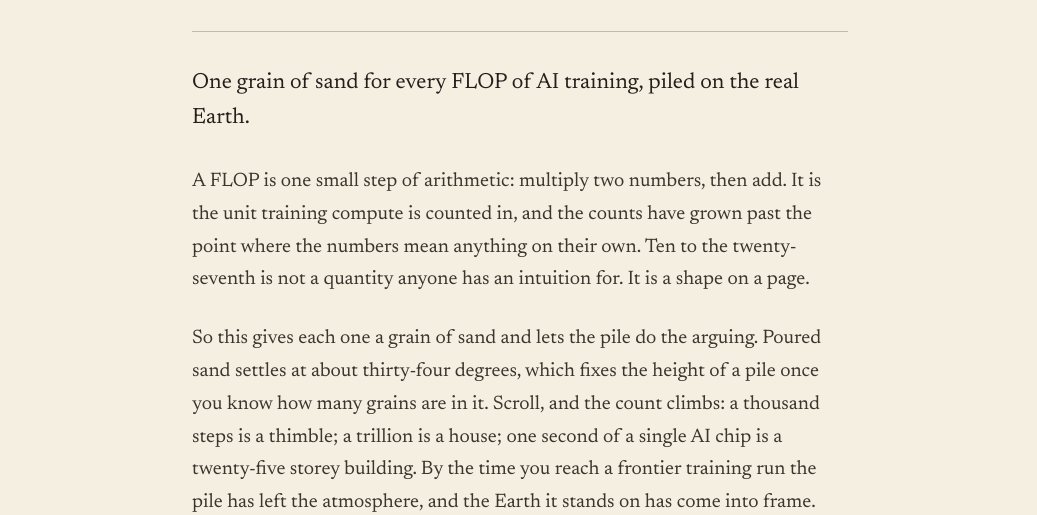
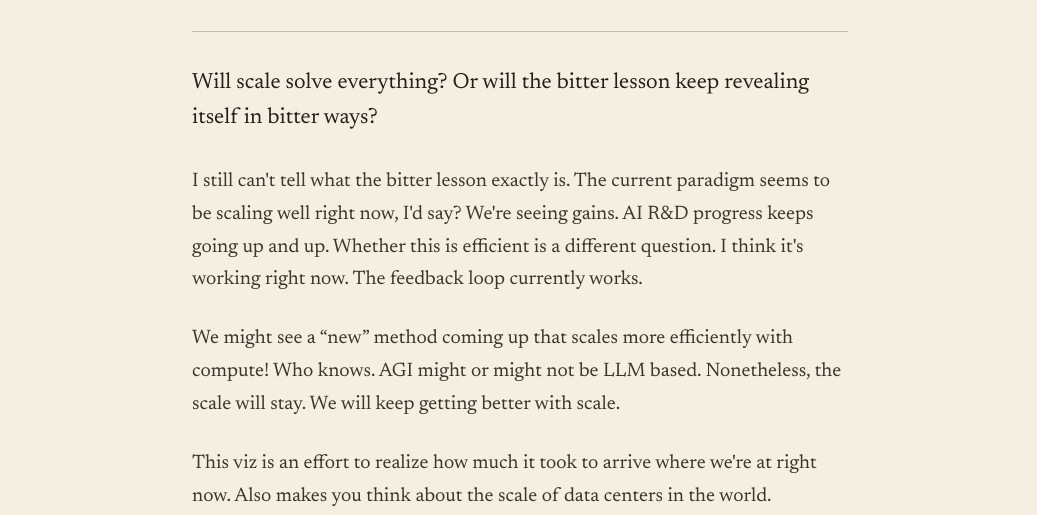
Before and after one commit to mihirs-0/mihirs-0.github.io, a plain HTML site: page instruments/lantern-road.html in a window 1280 px wide. Shown: the part 285-800 px from the top of the page, without its empty margins (120-1157 px from the left). Drawn offline with Linux system fonts and the light colour scheme.

Commit message:
Lantern Road: replace intro with Mihir's own words
Co-Authored-By: Claude Opus 5.5 <noreply@anthropic.com>

```diff
--- a/instruments/lantern-road.html
+++ b/instruments/lantern-road.html
@@ -126,13 +126,13 @@
 
       <div class="body">
 
-        <p class="opening">One grain of sand for every FLOP of AI training, piled on the real Earth.</p>
+        <p class="opening">Will scale solve everything? Or will the bitter lesson keep revealing itself in bitter ways?</p>
 
-        <p>A FLOP is one small step of arithmetic: multiply two numbers, then add. It is the unit training compute is counted in, and the counts have grown past the point where the numbers mean anything on their own. Ten to the twenty-seventh is not a quantity anyone has an intuition for. It is a shape on a page.</p>
+        <p>I still can't tell what the bitter lesson exactly is. The current paradigm seems to be scaling well right now, I'd say? We're seeing gains. AI R&amp;D progress keeps going up and up. Whether this is efficient is a different question. I think it's working right now. The feedback loop currently works.</p>
 
-        <p>So this gives each one a grain of sand and lets the pile do the arguing. Poured sand settles at about thirty-four degrees, which fixes the height of a pile once you know how many grains are in it. Scroll, and the count climbs: a thousand steps is a thimble; a trillion is a house; one second of a single AI chip is a twenty-five storey building. By the time you reach a frontier training run the pile has left the atmosphere, and the Earth it stands on has come into frame.</p>
+        <p>We might see a &ldquo;new&rdquo; method coming up that scales more efficiently with compute! Who knows. AGI might or might not be LLM based. Nonetheless, the scale will stay. We will keep getting better with scale.</p>
 
-        <p>Along the way the piece marks the points where something became possible that was not possible before &mdash; seeing, attention, writing, in-context learning, reasoning step by step, following instructions, passing exams, thinking before answering, working unsupervised for hours. Each one is placed at the compute it took, with the paper it came from and a note on whether that number was reported or estimated. A sidebar converts the running count into chips, power and energy for a three-month run on today's hardware.</p>
+        <p>This viz is an effort to realize how much it took to arrive where we're at right now. Also makes you think about the scale of data centers in the world.</p>
 
         <div class="open">
           <a class="shot" href="../lantern-road/">
```
